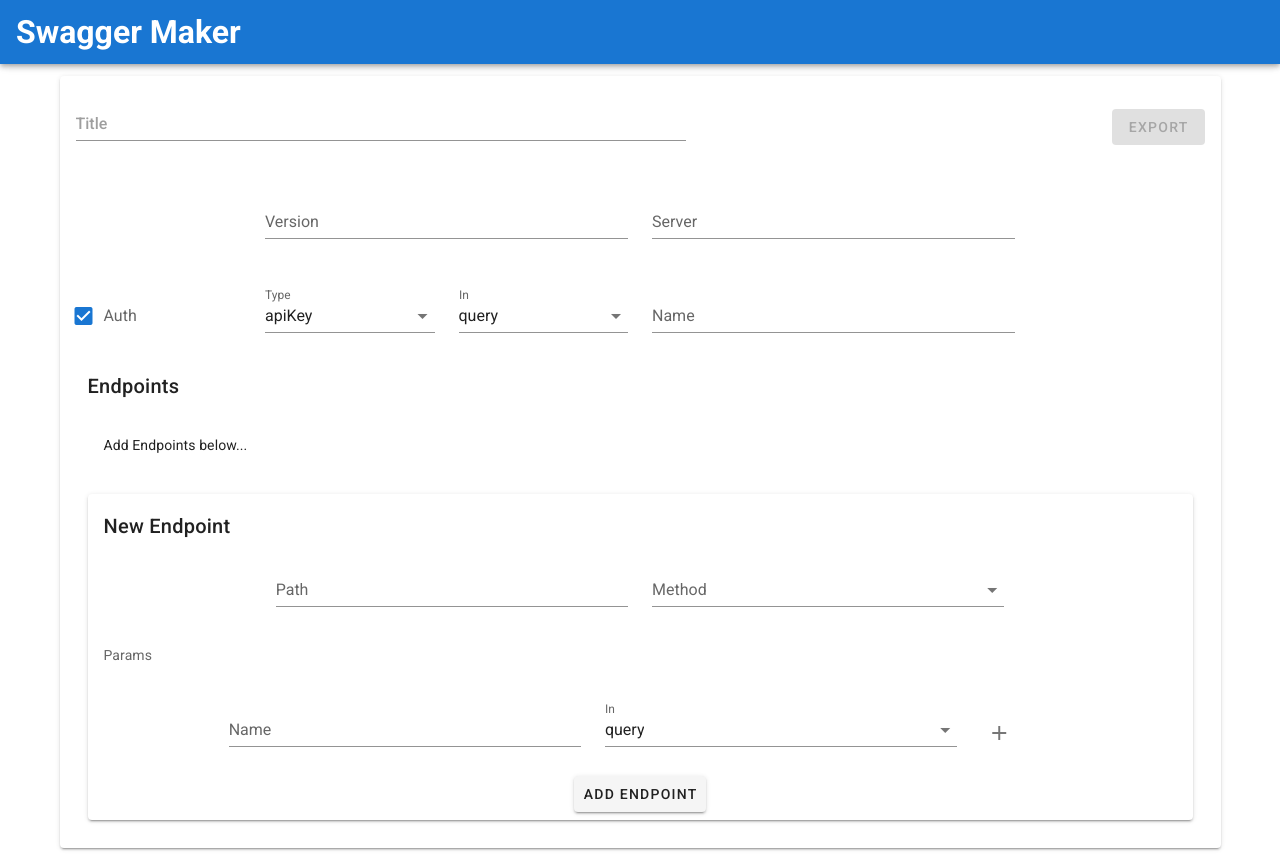
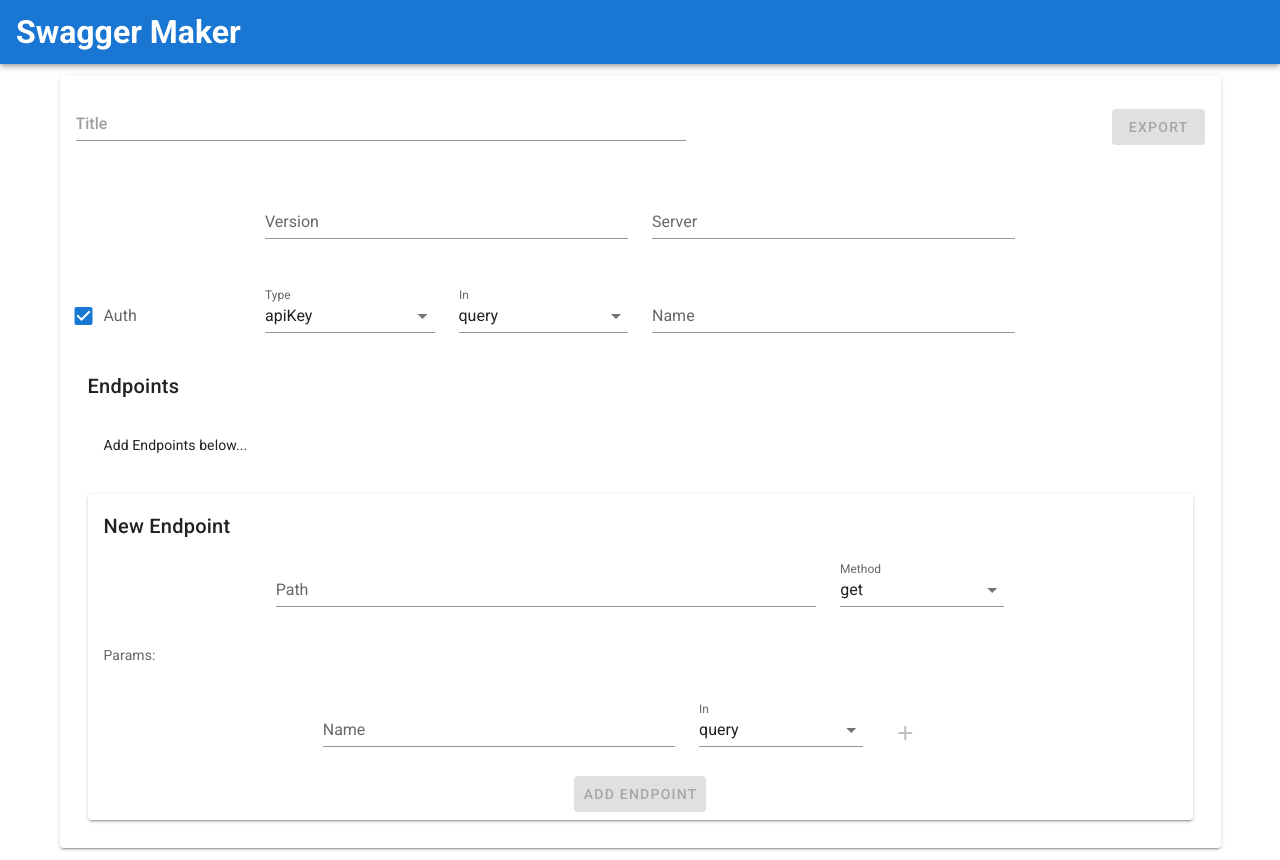
Before and after one commit to camronh/Airnode-Integration-Wizard, a Vue app: page / in a window 1280 px wide. Built offline with nearby package versions, Linux system fonts and the light colour scheme.

Commit message:
Clean up

```diff
--- a/src/views/Home.vue
+++ b/src/views/Home.vue
@@ -79,14 +79,15 @@
                 New Endpoint
               </v-card-title>
               <v-row align="center" justify="center">
-                <v-col cols="12" md="4">
+                <v-col cols="12" md="6">
                   <v-text-field
                     v-model="ep.path"
                     label="Path"
+                    placeholder="/endpoint/{pathParam}"
                     required
                   ></v-text-field>
                 </v-col>
-                <v-col cols="12" md="4">
+                <v-col cols="12" md="2">
                   <v-select
                     v-model="ep.method"
                     label="Method"
@@ -96,7 +97,7 @@
                 </v-col>
               </v-row>
               <v-card-subtitle>
-                Params
+                Params:
               </v-card-subtitle>
               <v-list>
                 <v-list-item v-for="p of ep.params" :key="p.name">
@@ -112,7 +113,7 @@
                     label="Name"
                   ></v-text-field>
                 </v-col>
-                <v-col cols="12" md="4">
+                <v-col cols="12" md="2">
                   <v-select
                     v-model="param.in"
                     label="In"
@@ -121,7 +122,12 @@
                   ></v-select>
                 </v-col>
                 <v-col cols="12" md="1">
-                  <v-btn icon @click="addParam">
+                  <v-btn
+                    icon
+                    @click="addParam"
+                    color="blue"
+                    :disabled="!param.name"
+                  >
                     <v-icon>
                       mdi-plus
                     </v-icon>
@@ -130,7 +136,7 @@
               </v-row>
               <v-card-actions>
                 <v-spacer></v-spacer>
-                <v-btn @click="addEndpoint">
+                <v-btn @click="addEndpoint" :disabled="!validEndpoint">
                   Add Endpoint
                 </v-btn>
                 <v-spacer></v-spacer>
@@ -179,7 +185,7 @@
       endpoints: [],
       ep: {
         path: "",
-        method: "GET",
+        method: "get",
         params: [],
       },
       param: {
@@ -291,6 +297,11 @@
     },
   },
 
-  components: {},
+  computed: {
+    validEndpoint() {
+      if (this.ep.path) return true;
+      else return false;
+    },
+  },
 };
 </script>
```
